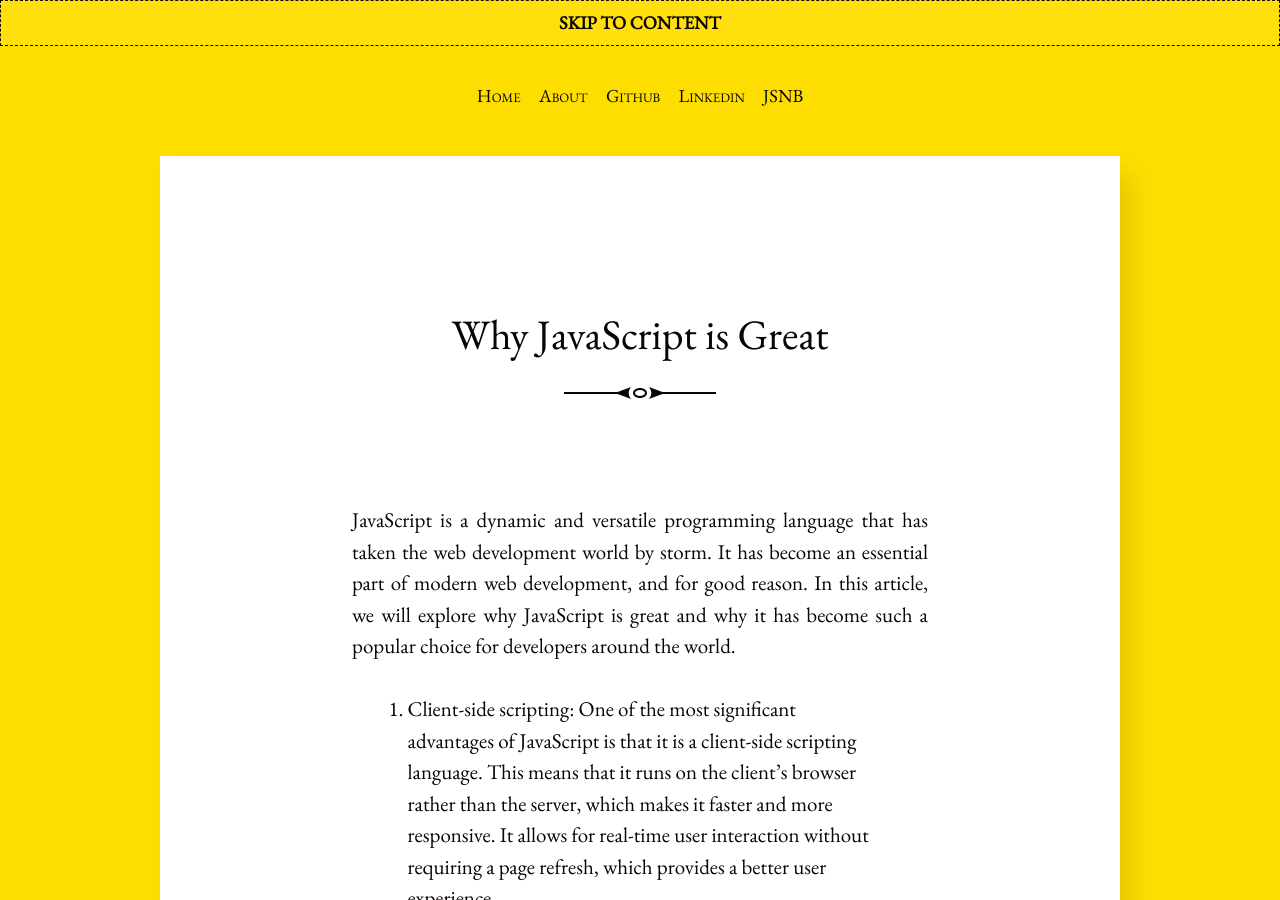
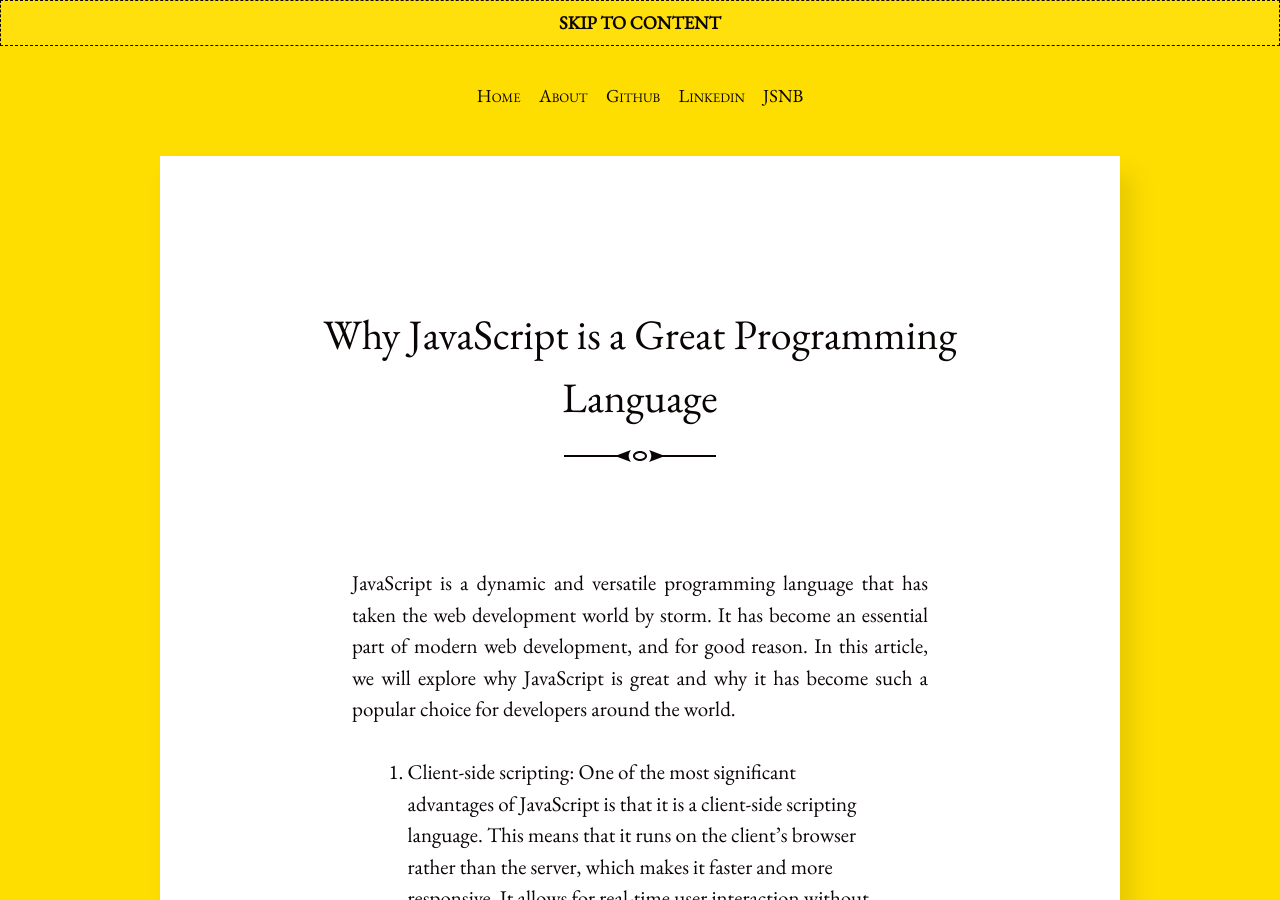
Before and after one commit to gopi-suvanam/gopi-suvanam.github.io, a Jekyll site: the page built from _posts/2023-02-22-Why-JavaScript-is-Great.md, in a window 1280 px wide and 900 px high. Built offline with Jekyll 4.4.1, drawn with Linux system fonts in a browser that asks for light colours; some of the changed lines change nothing that is shown.

Commit message:
Update 2023-02-22-Why-JavaScript-is-Great.md

```diff
--- a/_posts/2023-02-22-Why-JavaScript-is-Great.md
+++ b/_posts/2023-02-22-Why-JavaScript-is-Great.md
@@ -1,6 +1,7 @@
 ---
-title: Why JavaScript is Great
+title: Why JavaScript is a Great Programming Language
 layout: post
+description: JavaScript is a fogiving and developer friendly language that ecnourages openness and simplicity.
 ---
 JavaScript is a dynamic and versatile programming language that has taken the web development world by storm. It has become an essential part of modern web development, and for good reason. In this article, we will explore why JavaScript is great and why it has become such a popular choice for developers around the world.
 1. Client-side scripting: One of the most significant advantages of JavaScript is that it is a client-side scripting language. This means that it runs on the client's browser rather than the server, which makes it faster and more responsive. It allows for real-time user interaction without requiring a page refresh, which provides a better user experience.
```
